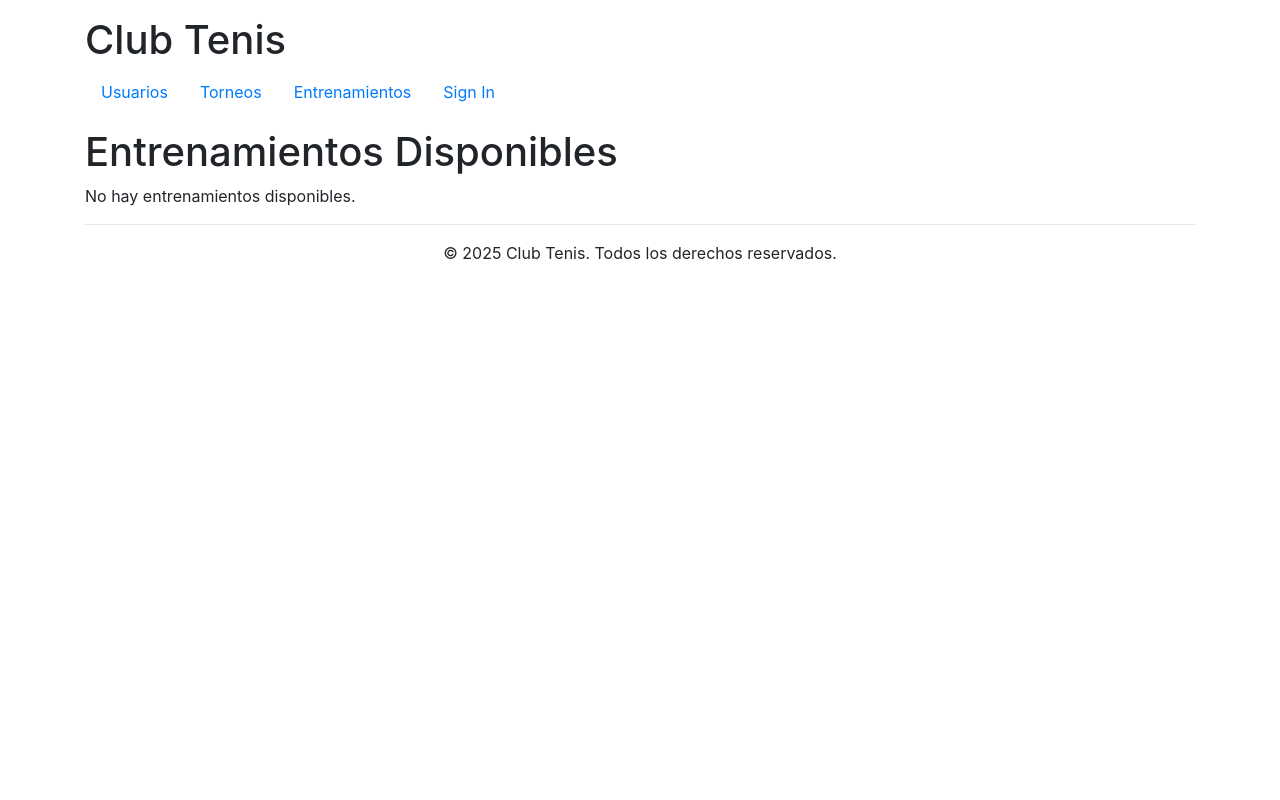
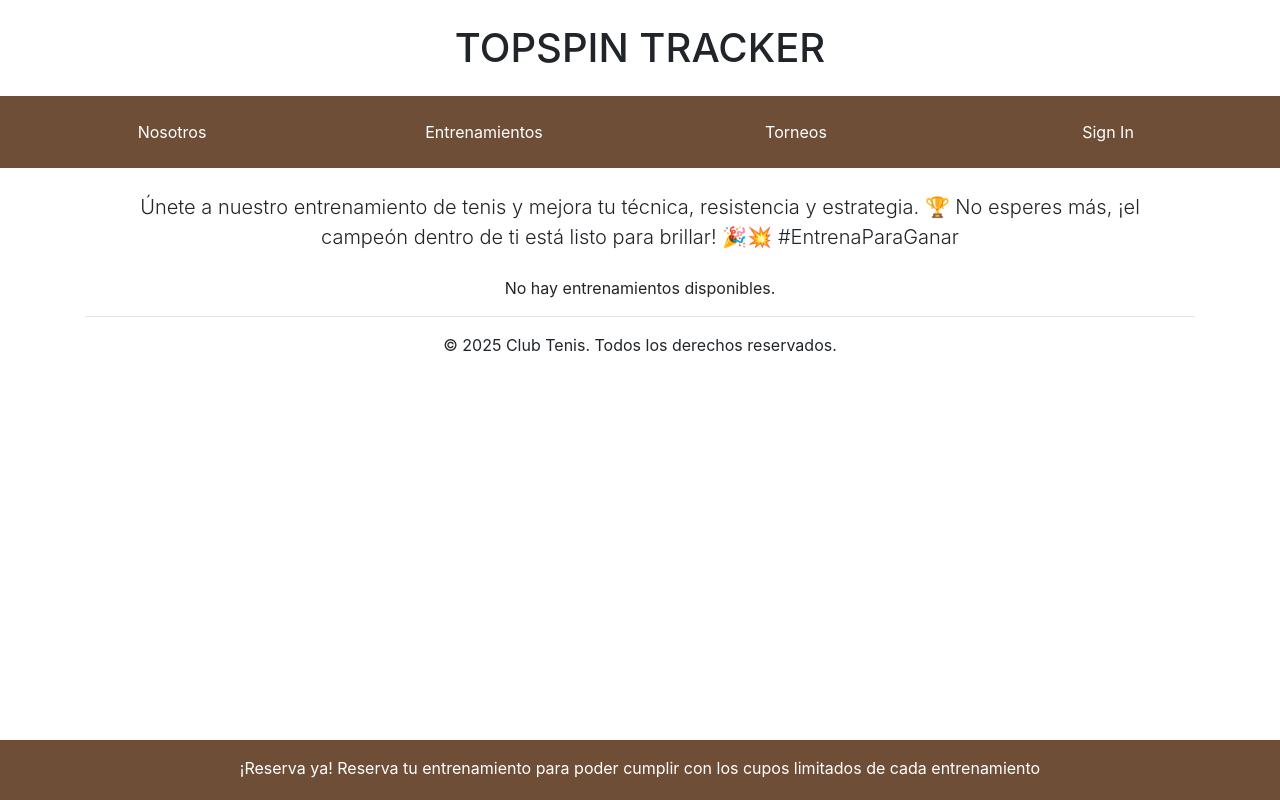
Before and after one commit to Diseno-USabana/ClubTenisC1, a Django app: page /eventos/entrenamientos/ in a window 1280 px wide. Run offline with Django 5.2, Linux system fonts and the light colour scheme; tables that the repository leaves empty hold one stand-in row (values such as "Sample post"); some libraries are stand-ins or nearby versions.

Commit message:
Entrenamiento

```diff
--- a/templates/_base.html
+++ b/templates/_base.html
@@ -4,49 +4,29 @@
     <meta charset="UTF-8">
     <meta name="viewport" content="width=device-width, initial-scale=1.0">
     <title>{% block title %}Club Tenis{% endblock %}</title>
-    <!-- Puedes incluir CSS aquí, por ejemplo Bootstrap -->
     <link rel="stylesheet" href="https://stackpath.bootstrapcdn.com/bootstrap/4.5.2/css/bootstrap.min.css">
 </head>
 <body>
-    <header class="container my-3">
-        <h1>Club Tenis</h1>
-        <nav>
-            <ul class="nav">
-                <li class="nav-item">
-                    <a class="nav-link" href="{% url 'usuarios:list' %}">Usuarios</a>
-                </li>
-                <li class="nav-item">
-                    <a class="nav-link" href="{% url 'eventos:torneos_list' %}">Torneos</a>
-                </li>
-                <li class="nav-item">
-                    <a class="nav-link" href="{% url 'eventos:entrenamientos_list' %}">Entrenamientos</a>
-                </li>
-                <!-- Mostrar Sign Out si hay usuario en sesión, de lo contrario Sign In -->
-                {% if request.session.custom_user_id %}
-                    <li class="nav-item">
-                        <a class="nav-link" href="{% url 'usuarios:logout' %}">Sign Out</a>
-                    </li>
-                    {# Botón Self que muestra el nombre y rol del usuario logueado #}
-                    {% if current_user %}
-                        <li class="nav-item">
-                            <button class="btn btn-outline-primary" disabled>
-                                {{ current_user.nombre }} ({{ current_user.rol }})
-                            </button>
-                        </li>
-                    {% endif %}
-                {% else %}
-                    <li class="nav-item">
-                        <a class="nav-link" href="{% url 'usuarios:login' %}">Sign In</a>
-                    </li>
-                {% endif %}
-                <!-- Puedes agregar más enlaces de navegación según necesites -->
-            </ul>
+    <div class="picture">
+        <h1 class="text-center my-4">TOPSPIN TRACKER</h1>
+    </div>
+
+    <header class="container-fluid p-0">
+        <nav class="nav nav-pills nav-justified bg-brown p-3">
+            <a class="nav-link text-white {% if request.resolver_match.url_name == 'usuarios_list' %}active{% endif %}" href="{% url 'usuarios:list' %}">Nosotros</a>
+            <a class="nav-link text-white {% if request.resolver_match.url_name == 'eventos_entrenamientos_list' %}active{% endif %}" href="{% url 'eventos:entrenamientos_list' %}">Entrenamientos</a>
+            <a class="nav-link text-white {% if request.resolver_match.url_name == 'eventos_torneos_list' %}active{% endif %}" href="{% url 'eventos:torneos_list' %}">Torneos</a>
+            {% if request.session.custom_user_id %}
+                <span class="nav-link text-white">Hola, "{{ current_user.nombre }}"</span>
+                <a class="nav-link text-white" href="{% url 'usuarios:logout' %}">Sign Out</a>
+            {% else %}
+                <a class="nav-link text-white" href="{% url 'usuarios:login' %}">Sign In</a>
+            {% endif %}
         </nav>
     </header>
 
     <main class="container">
         {% block content %}
-        <!-- El contenido específico de cada template se inyectará aquí -->
         {% endblock %}
     </main>
 
@@ -55,8 +35,15 @@
         <p class="text-center">&copy; 2025 Club Tenis. Todos los derechos reservados.</p>
     </footer>
 
-    <!-- Scripts opcionales, como JavaScript de Bootstrap -->
     <script src="https://code.jquery.com/jquery-3.5.1.slim.min.js"></script>
     <script src="https://cdn.jsdelivr.net/npm/bootstrap@4.5.2/dist/js/bootstrap.bundle.min.js"></script>
+
+    <style>
+
+        .bg-brown { background-color: #6F4E37; }
+        .nav-link { color: white; }
+        .nav-link.active { background-color: #5A3C2E !important; }
+        .container-fluid { width: 100%; }
+    </style>
 </body>
 </html>
--- a/templates/eventos/entrenamientos_list.html
+++ b/templates/eventos/entrenamientos_list.html
@@ -1,48 +1,58 @@
 {% extends '_base.html' %}
 
 {% block content %}
-  <h1>Entrenamientos Disponibles</h1>
-
-  {% if can_create %}
-    <p>
-      <a href="{% url 'eventos:create' %}?tipo=entrenamiento">
-        Crear Nuevo Entrenamiento
-      </a>
-    </p>
-  {% endif %}
+<div class="container mt-4">
+    <div class="text-center my-4">
+        <p class="lead">Únete a nuestro entrenamiento de tenis y mejora tu técnica, resistencia y estrategia. 🏆 No esperes más, ¡el campeón dentro de ti está listo para brillar! 🎉💥 #EntrenaParaGanar</p>
+    </div>
 
     {% if eventos %}
-    <ul>
         {% for evento in eventos %}
-        <li>
-          <h2>{{ evento.nombre }}</h2>
-          <p>
-            Fecha: {{ evento.fecha }} — Hora: {{ evento.hora }}<br>
-            Duración: {{ evento.duracion }} minutos<br>
-            Cupo: {{ evento.asistencias_entrenamiento.count }} / {{ evento.capacidad }}
-          </p>
+    <div class="card mb-3 shadow-sm rounded bg-light">
+        <div class="card-body d-flex justify-content-between align-items-center">
+            <div>
+                <h5 class="card-title">{{ evento.nombre }}</h5>
+                <p class="card-text text-muted">{{ evento.fecha|date:"l d F Y" }}<br>Hora: {{ evento.hora }}</p>
+                <p class="card-text"><i class="fas fa-user"></i> {{ evento.asistencias_entrenamiento.count }} / {{ evento.capacidad }}</p>
+            </div>
+            <div>
                 {% if current_role == "miembro" %}
                     {% if user_inscripciones_entrenamiento and evento.id in user_inscripciones_entrenamiento %}
                         <form action="{% url 'eventos:desinscribirse_entrenamiento' evento.id %}" method="post">
                             {% csrf_token %}
-                <button type="submit">Desinscribirse</button>
+                            <button type="submit" class="btn btn-secondary">Cancelar</button>
                         </form>
                     {% else %}
                         <form action="{% url 'eventos:inscribirse_entrenamiento' evento.id %}" method="post">
                             {% csrf_token %}
-                <button type="submit">Inscribirse</button>
+                            <button type="submit" class="btn btn-brown">Reservar</button>
                         </form>
                     {% endif %}
                 {% else %}
-            {# Para admin o entrenador, se muestra el enlace para ver detalles #}
-            <p>
-              <a href="{% url 'eventos:entrenamiento_detail' evento.id %}">Ver Detalle</a>
-            </p>
+                    <a href="{% url 'eventos:entrenamiento_detail' evento.id %}" class="btn btn-outline-brown">Ver Detalle</a>
                 {% endif %}
-        </li>
+            </div>
+        </div>
+    </div>
 {% endfor %}
-    </ul>
     {% else %}
-    <p>No hay entrenamientos disponibles.</p>
+        <p class="text-center">No hay entrenamientos disponibles.</p>
     {% endif %}
+</div>
+
+<div class="fixed-bottom bg-brown p-3 text-center">
+  <p class="text-white mb-1">¡Reserva ya! Reserva tu entrenamiento para poder cumplir con los cupos limitados de cada entrenamiento</p>
+
+  {% if current_role == "admin" or current_role == "entrenador" %}
+    <a href="{% url 'eventos:create' %}?tipo=entrenamiento" class="btn btn-brown btn-bordered">Crear Nuevo Entrenamiento</a>
+{% endif %}
+
+<style>
+    .bg-brown { background-color: #6F4E37; }
+    .btn-brown { background-color: #6F4E37; color: white; border: 2px solid #5A3C2E; }
+    .btn-outline-brown { border-color: #6F4E37; color: #6F4E37; }
+    .btn-brown:hover, .btn-outline-brown:hover { background-color: #5A3C2E; color: white; }
+    .btn-bordered { border: 2px solid white; border-radius: 8px; }
+</style>
+
 {% endblock %}
```
Lines whose indentation alone changed are shown as unchanged.
